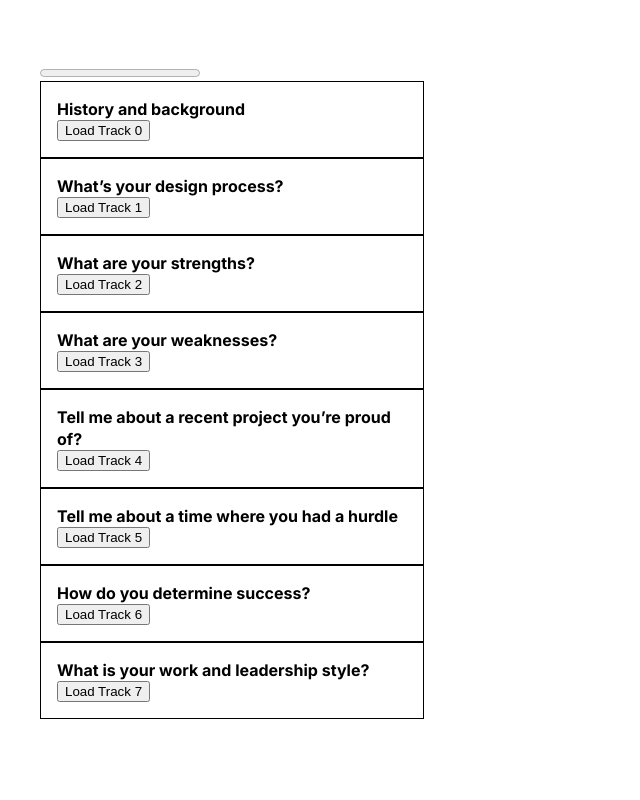
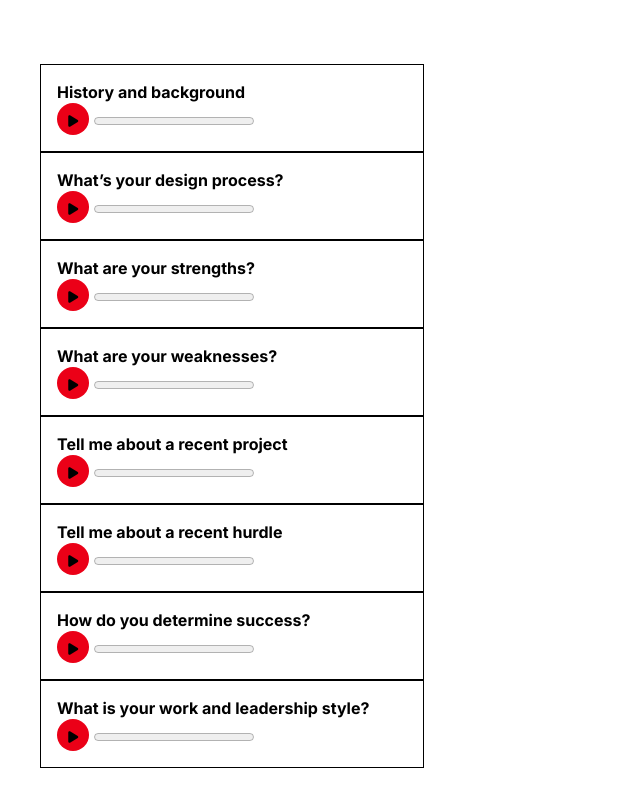
Before and after one commit to phonghtran/portfolio_v11, a SvelteKit app: page /audio in a window 1280 px wide. Shown: the whole page, without its empty margins (0-640 px from the left). Built offline with nearby package versions, Linux system fonts and the light colour scheme.

Commit message:
stable audio player

```diff
--- a/src/routes/audio/+page.svelte
+++ b/src/routes/audio/+page.svelte
@@ -3,7 +3,7 @@
 
 	import { onMount } from 'svelte';
 
-	let isPlaying = false;
+	let isPlaying = -1;
 
 	let audioFiles = [
 		{
@@ -11,8 +11,7 @@
 			label: 'History and background ',
 			ogg: '../audio/001_background-history.ogg',
 			mp3: '../audio/001_background-history.mp3',
-			subtitles: '../audio/001_background-history.vtt',
-			isActive: false
+			subtitles: '../audio/001_background-history.vtt'
 		},
 		{
 			id: 1,
@@ -37,14 +36,14 @@
 		},
 		{
 			id: 4,
-			label: 'Tell me about a recent project you’re proud of? ',
+			label: 'Tell me about a recent project ',
 			ogg: '../audio/005_recent-project-ai.ogg',
 			mp3: '../audio/005_recent-project-ai.mp3',
 			subtitles: '../audio/005_recent-project-ai.vtt'
 		},
 		{
 			id: 5,
-			label: 'Tell me about a time where you had a hurdle',
+			label: 'Tell me about a recent hurdle',
 			ogg: '../audio/006_hurdle-ai.ogg',
 			mp3: '../audio/006_hurdle-ai.mp3',
 			subtitles: '../audio/006_hurdle-ai.vtt'
@@ -66,170 +65,118 @@
 	];
 
 	/** @param {MouseEvent} event */
-	function pauseAudio(event) {
-		console.log('i see');
-		const video = document.getElementById('video');
-		if (video.paused || video.ended) {
+	function pauseAudio(index) {
+		const video = document.getElementById('video' + index);
+
+		console.log('clicked', index, isPlaying);
+
+		if (isPlaying === index) {
+			// is currently playing
+			console.log('pausing the current track');
+
+			video.pause();
+			isPlaying = -1;
+		} else if (isPlaying === -1) {
+			// nothing is playing
+			console.log('resuming current track');
 			video.play();
-			isPlaying = true;
+			isPlaying = index;
 		} else {
-			video.pause();
-			isPlaying = false;
+			// different track is playing
+			console.log('pausing current track and starting new track');
+
+			const currentVideo = document.getElementById('video' + isPlaying);
+
+			currentVideo.pause();
+			video.play();
+			isPlaying = index;
 		}
+
+		console.log('wrapping', index, isPlaying);
 	}
-	function resetVideo() {
-		let video;
-		let metadataTrack;
 
-		var elems = document.getElementsByTagName('video');
-		for (let i = 0; i < elems.length; i++) {
-			const thisVideo = elems[i];
-			thisVideo.pause();
-			thisVideo.currentTime = 0;
+	function setProgressDuration(event, index, video) {
+		const progress = document.getElementById('progress' + index);
 
-			if (thisVideo.hasChildNodes()) {
-				while (thisVideo.firstChild) {
-					thisVideo.removeChild(thisVideo.firstChild);
+		progress.setAttribute('max', video.duration);
+	}
+
+	function updateProgress(event, index, video) {
+		const progress = document.getElementById('progress' + index);
+
+		if (!progress.getAttribute('max')) {
+			progress.setAttribute('max', video.duration);
+			progress.value = video.currentTime;
+		}
+		progress.value = video.currentTime;
+	}
+
+	function addTextToScript(event, index, metadataTrack) {
+		if (metadataTrack.activeCues.length > 0) {
+			const containerScript = document.getElementById('containerScript' + index);
+			containerScript.innerHTML += metadataTrack.activeCues[0].text + ' ';
 		}
 	}
 
-			thisVideo.remove();
-		}
+	onMount(() => {
+		const videoElements = document.getElementsByTagName('video');
 
-		for (let i = 0; i < audioFiles.length; i++) {
-			audioFiles[i]['isActive'] = false;
-		}
-
-		const progress = document.getElementById('progress');
-		progress.value = 0;
-	}
-
-	function loadAudioFile(id) {
-		console.log(id);
-		resetVideo();
-
-		const containerScript = document.getElementById('containerScript' + id);
-		const progress = document.getElementById('progress');
-		const progressBar = document.getElementById('progress-bar');
-
-		const s_ogg = document.createElement('source');
-		s_ogg.src = audioFiles[id]['ogg'];
-		s_ogg.type = 'video/ogg';
-
-		const s_mp3 = document.createElement('source');
-		s_mp3.src = audioFiles[id]['mp3'];
-		s_mp3.type = 'video/mp3';
-
-		const t_vtt = document.createElement('track');
-		t_vtt.label = 'English';
-		t_vtt.kind = 'subtitles';
-		t_vtt.scrlang = 'en';
-		t_vtt.src = audioFiles[id]['subtitles'];
-		t_vtt.default = 'default';
-
-		let video = document.createElement('video');
-		video.appendChild(s_ogg);
-		video.appendChild(s_mp3);
-		video.appendChild(t_vtt);
-
-		video.id = 'video';
-
-		video.controls = false;
-		video.loop = false;
-
-		video.style.display = 'none';
+		for (let i = 0; i < videoElements.length; i++) {
+			const video = videoElements[i];
 
 			let metadataTrack = video.textTracks[0];
 
-		video.addEventListener('loadedmetadata', () => {
-			progress.setAttribute('max', video.duration);
+			video.loop = false;
+			video.controls = false;
+
+			video.addEventListener('loadedmetadata', (event) => setProgressDuration(event, i, video));
+
+			video.addEventListener('timeupdate', (event) => updateProgress(event, i, video));
+
+			metadataTrack.addEventListener('cuechange', (event) =>
+				addTextToScript(event, i, metadataTrack)
+			);
+		}
+		// for
 	});
-
-		video.addEventListener('timeupdate', () => {
-			if (!progress.getAttribute('max')) progress.setAttribute('max', video.duration);
-			progress.value = video.currentTime;
-			progressBar.style.width = `${Math.floor((video.currentTime * 100) / video.duration)}%`;
-		});
-
-		metadataTrack.addEventListener('cuechange', (event) => {
-			// console.log(metadataTrack.activeCues);
-			if (metadataTrack.activeCues.length > 0) {
-				console.log(metadataTrack.activeCues[0]);
-				containerScript.innerHTML += metadataTrack.activeCues[0].text + ' ';
-			}
-		});
-		6;
-
-		const container = document.getElementById('containerControls');
-
-		container.append(video);
-		containerScript.innerHTML = '';
-
-		const newVideoObj = document.getElementById('video');
-		newVideoObj.load();
-		newVideoObj.play();
-		isPlaying = true;
-
-		audioFiles[id]['isActive'] = true;
-	}
-
-	function loadAudio(id) {
-		const video = document.getElementById('video');
-		video.load();
-	}
 </script>
 
 <div class="containerControls" id="containerControls">
-	<!-- svelte-ignore a11y-media-has-caption -->
-	<video id="video" controls preload="metadata">
-		<source src="../audio/001_background-history.ogg" type="video/ogg" />
-		<source src="../audio/001_background-history.mp3" type="video/mp3" />
-		<track
-			label="English"
-			kind="subtitles"
-			srclang="en"
-			src="../audio/001_background-history.vtt"
-			default
-		/>
-	</video>
-
-	<div id="videoControls" class="controls" data-state="hidden">
-		<div class="progress">
-			<progress id="progress" value="0" min="0">
-				<span id="progress-bar"></span>
-			</progress>
-		</div>
-	</div>
-	<!-- videoControls -->
-
 	{#each audioFiles as track, index}
 		<div id="containerAudio{index}" class="containerAudio">
 			<h6>{track.label}</h6>
 
-			{#if audioFiles[index]['isActive'] === true}
 			<button
+				class="play"
 				id="buttonLoadAudio{index}"
 				on:click={() => {
-						pauseAudio();
+					pauseAudio(index);
 				}}
 			>
-					{#if isPlaying === true}
-						Pause
+				{#if isPlaying === index}
+					<i class="fa-solid fa-pause"></i>
 				{:else}
-						Play
+					<i class="fa-solid fa-play"></i>
 				{/if}
 			</button>
-			{:else}
-				<button
-					id="buttonLoadAudio{index}"
-					on:click={() => {
-						loadAudioFile(index);
-					}}>Load Track {index}</button
-				>
-			{/if}
+
+			<progress id="progress{index}" value="0" min="0"> </progress>
 
 			<div id="containerScript{index}"></div>
 			<!-- containerScript -->
+
+			<!-- svelte-ignore a11y-media-has-caption -->
+			<video
+				id="video{index}"
+				data-index={index}
+				controls="false"
+				preload="metadata"
+				style="display:none"
+			>
+				<source src={track.ogg} type="video/ogg" />
+				<source src={track.mp3} type="video/mp3" />
+				<track label="English" kind="subtitles" srclang="en" src={track.subtitles} default />
+			</video>
 		</div>
 		<!-- containerAudio -->
 	{/each}
@@ -240,7 +187,7 @@
 	#containerControls {
 		height: 90vh;
 		left: 5vh;
-		overflow: scroll;
+		overflow: auto;
 		position: absolute;
 		top: 5vw;
 		width: 24rem;
@@ -258,4 +205,17 @@
 
 		padding: 1rem;
 	}
+
+	button.play {
+		border: 0;
+		background-color: var(--accentColor);
+		border-radius: var(--toggleBorderRadius);
+		height: 2rem;
+		text-align: center;
+		width: 2rem;
+	}
+
+	button.play i {
+		padding: 0.325rem 0 0 0.025rem;
+	}
 </style>
```
Lines whose indentation alone changed are shown as unchanged.
